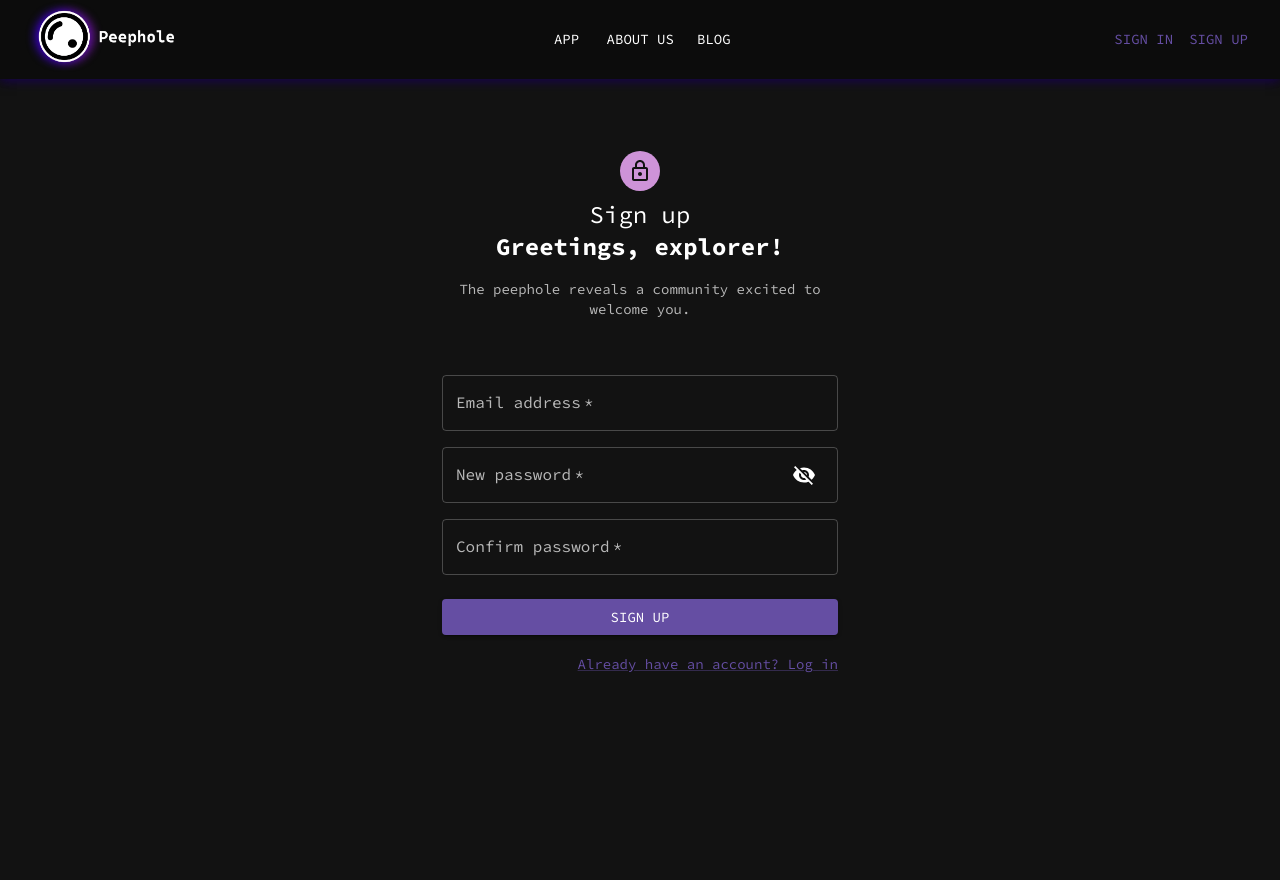
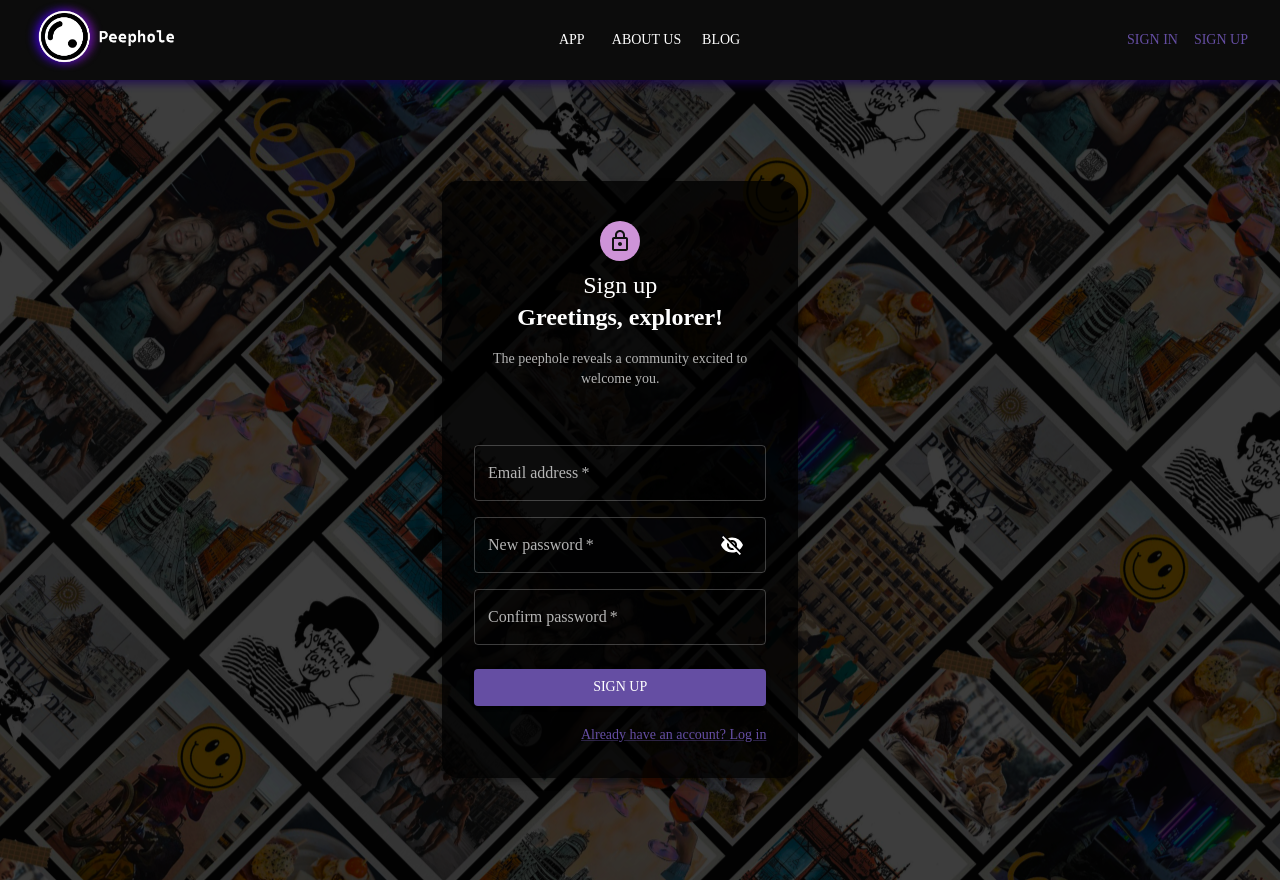
Before and after one commit to PeepholeApp/NFSD_APP_FRONTEND, a React (Vite) app: page /register in a window 1280 px wide. Before the commit the page ends 800 px from the top, so only its background shows below. Built offline with nearby package versions, Linux system fonts and the light colour scheme.

Commit message:
changing styles in register and forget password

```diff
--- a/src/App.jsx
+++ b/src/App.jsx
@@ -4,7 +4,7 @@ import { ThemeProvider, createTheme } from "@mui/material/styles";
 import CssBaseline from "@mui/material/CssBaseline";
 import Navbar from "./components/NavBar";
 import { FiltersProvider } from "./context/FiltersContext";
-import { useAuth } from "./context/Login"; // Adjust the import
+import { useAuth } from "./context/Login";
 import AboutUs from "./pages/AboutUs";
 import Blog from "./pages/Blog";
 import Community from "./pages/Community/Community";
@@ -28,7 +28,7 @@ const theme = createTheme({
     },
   },
   typography: {
-    fontFamily: ["Source Code Pro"].join(","),
+    fontFamily: ["Cascadia Code PL"].join(","),
   },
 });
 
--- a/src/pages/ForgotPassword.jsx
+++ b/src/pages/ForgotPassword.jsx
@@ -122,7 +122,7 @@ const ForgotPassword = () => {
             variant="contained"
             disabled={loading}
           >
-            {loading ? "Sending Email..." : "Send Reset Email"}
+            {loading ? "Sending Email..." : "Reset password"}
           </StyledButton>
           <StyledLink to="/login">Back to Login</StyledLink>
         </StyledForm>
--- a/src/pages/Login.jsx
+++ b/src/pages/Login.jsx
@@ -99,7 +99,7 @@ const Login = () => {
     <StyledContainer component="main" maxWidth="xs">
       <CssBaseline />
       <StyledFormContainer>
-        <Typography variant="h4" gutterBottom>
+        <Typography variant="h6" gutterBottom>
           Welcome back
         </Typography>
         <StyledForm onSubmit={login}>
--- a/src/pages/Register.jsx
+++ b/src/pages/Register.jsx
@@ -1,6 +1,7 @@
 import React, { useState } from "react";
 import { Link as RouterLink, useNavigate } from "react-router-dom";
 import axios from "axios";
+import styled from "@emotion/styled";
 import Avatar from "@mui/material/Avatar";
 import Button from "@mui/material/Button";
 import CssBaseline from "@mui/material/CssBaseline";
@@ -18,6 +19,32 @@ import DialogTitle from "@mui/material/DialogTitle";
 import DialogContent from "@mui/material/DialogContent";
 import DialogActions from "@mui/material/DialogActions";
 import { LockOutlined as LockOutlinedIcon } from "@mui/icons-material";
+import backgroundImage from "../assets/login.png";
+
+const StyledContainer = styled("div")(({ theme }) => ({
+  display: "flex",
+  justifyContent: "center",
+  alignItems: "center",
+  minHeight: "100vh",
+  backgroundImage: `url(${backgroundImage})`,
+  backgroundSize: "cover",
+  backgroundPosition: "center",
+  animation: "moveBackground 20s linear infinite",
+  "@keyframes moveBackground": {
+    "0%": { backgroundPosition: "0 0" },
+    "100%": { backgroundPosition: "100% 100%" },
+  },
+}));
+
+const StyledBox = styled(Box)(({ theme }) => ({
+  backgroundColor: "rgba(0, 0, 0, 0.8)",
+  padding: theme.spacing(4),
+  borderRadius: theme.spacing(2),
+  boxShadow: theme.shadows[5],
+  textAlign: "center",
+  width: "90%",  // Ajusta el ancho según tus preferencias
+  maxWidth: "500px",
+}));
 
 function WelcomeMessage() {
   return (
@@ -52,8 +79,8 @@ export default function SignUp() {
 
   const handleEmailChange = (e) => {
     setEmail(e.target.value);
-    setDuplicateEmailError(""); // Limpiar el error al cambiar el correo electrónico
-    setGeneralError(""); // Limpiar el error general al cambiar el correo electrónico
+    setDuplicateEmailError("");
+    setGeneralError("");
   };
 
   const handlePasswordChange = (e) => {
@@ -82,7 +109,7 @@ export default function SignUp() {
 
       if (response.data.isDuplicate) {
         setDuplicateEmailError("Email is already registered");
-        setGeneralError(""); // Limpiar el error general si hay uno
+        setGeneralError("");
         return;
       }
 
@@ -109,11 +136,12 @@ export default function SignUp() {
   };
 
   return (
+    <StyledContainer>
       <Container component="main" maxWidth="xs">
         <CssBaseline />
+        <StyledBox>
           <Box
             sx={{
-          marginTop: 8,
               display: "flex",
               flexDirection: "column",
               alignItems: "center",
@@ -213,6 +241,8 @@ export default function SignUp() {
               </Grid>
             </Box>
           </Box>
+        </StyledBox>
       </Container>
+    </StyledContainer>
   );
 }
```
Lines whose indentation alone changed are shown as unchanged.
